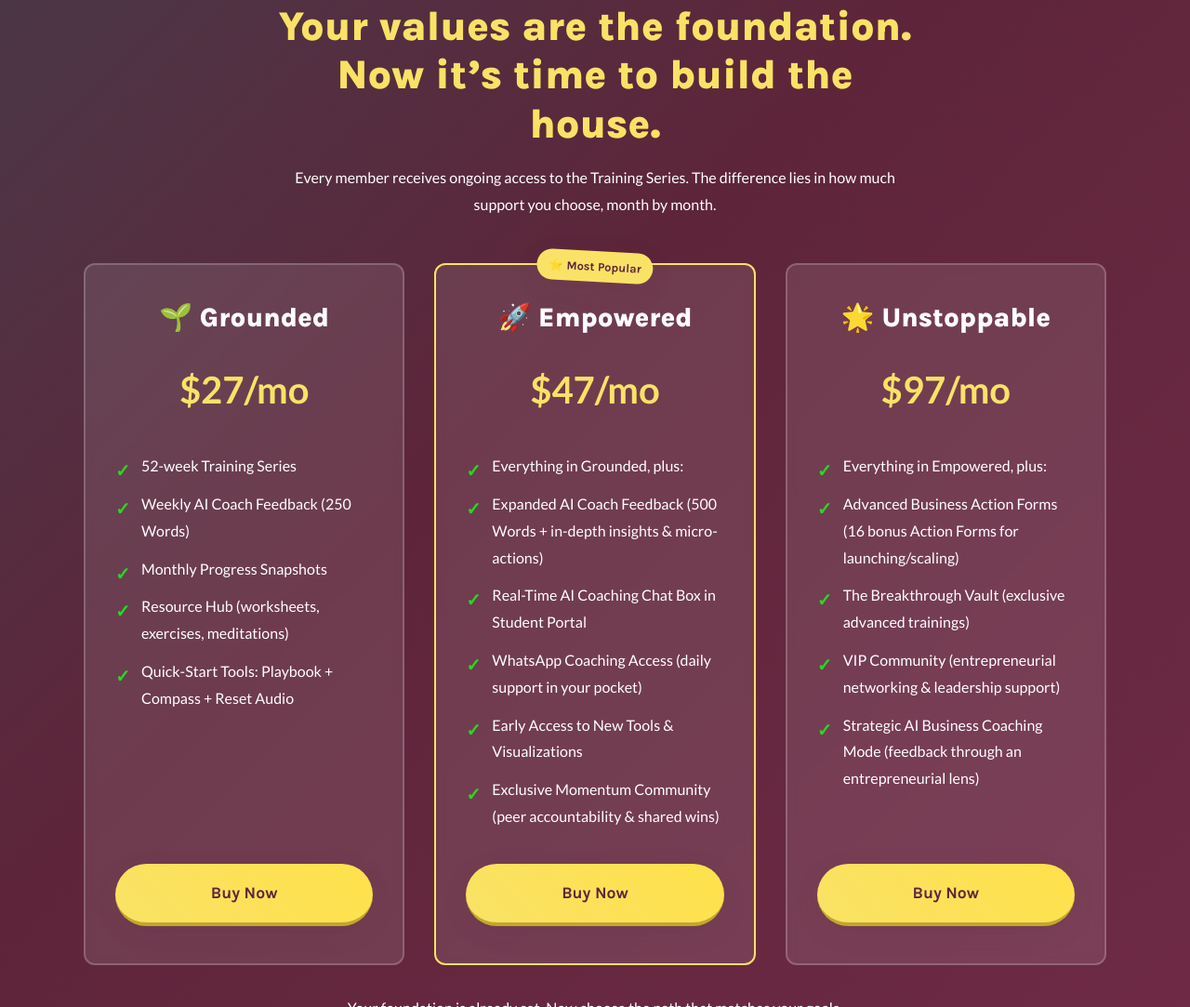
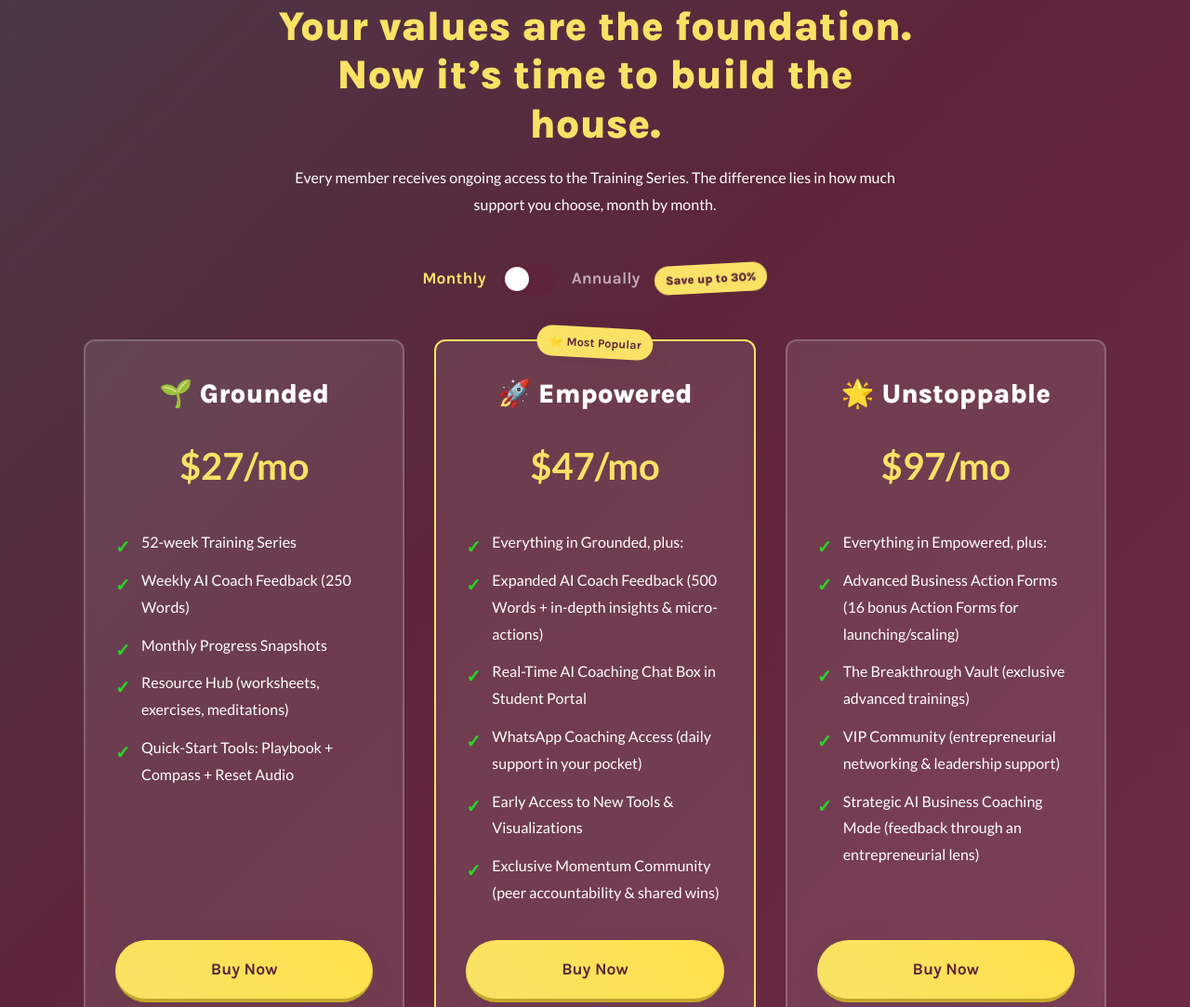
Before and after one commit to Power-Values/training, a plain HTML site: page index.html in a window 1280 px wide. Shown: the part 3476-4559 px from the top of the page at 93% size. Drawn offline with Linux system fonts and the light colour scheme.

Commit message:
annual and monthly

```diff
--- a/index.html
+++ b/index.html
@@ -194,10 +194,21 @@
             <div class="container">
                 <div class="section-header animate-on-scroll">
                     <h2>Your values are the foundation. Now it’s time to build the house.</h2>
-            <p>Every member receives ongoing access to the Training Series. The difference lies in how much support you choose, month by month.</p>
+                    <p>Every member receives ongoing access to the Training Series. The difference lies in how much support you choose, month&nbsp;by&nbsp;month.</p>
                 </div>
+
+                <div class="pricing-toggle-container">
+                    <span class="toggle-label active" id="monthly-label">Monthly</span>
+                    <label class="switch">
+                        <input type="checkbox" id="pricing-toggle">
+                        <span class="slider round"></span>
+                    </label>
+                    <span class="toggle-label" id="annual-label">Annually</span>
+                    <span class="save-tag">Save up to 30%</span>
+                </div>
+
                 <div class="pricing-grid">
-            <div class="pricing-tier animate-on-scroll">
+                    <div class="pricing-tier animate-on-scroll" data-monthly="27" data-annual="19.90">
                         <h3>🌱 Grounded</h3>
                         <p class="price">$27/mo</p>
                         <ul>
@@ -209,7 +220,7 @@
                         </ul>
                         <a href="https://powervalues.xyz/training-series-checkout" class="button" target="_blank">Buy Now</a>
                     </div>
-            <div class="pricing-tier tier-popular animate-on-scroll">
+                    <div class="pricing-tier tier-popular animate-on-scroll" data-monthly="47" data-annual="29.90">
                         <span class="popular-badge">⭐ Most Popular</span>
                         <h3>🚀 Empowered</h3>
                         <p class="price">$47/mo</p>
@@ -223,7 +234,7 @@
                         </ul>
                         <a href="https://powervalues.xyz/training-series-checkout" class="button" target="_blank">Buy Now</a>
                     </div>
-            <div class="pricing-tier animate-on-scroll">
+                    <div class="pricing-tier animate-on-scroll" data-monthly="97" data-annual="67.90">
                         <h3>🌟 Unstoppable</h3>
                         <p class="price">$97/mo</p>
                         <ul>
@@ -234,7 +245,6 @@
                             <li class="has-tick">Strategic AI Business Coaching Mode (feedback through an entrepreneurial lens)</li>
                         </ul>
                         <a href="https://powervalues.xyz/training-series-checkout" class="button" target="_blank">Buy Now</a>
-            </div>
                     </div>
                 </div>
                 <p class="cta-line animate-on-scroll">Your foundation is already set. Now choose the path that matches your goals.</p>
@@ -704,6 +714,34 @@
             });
         });
 
+        // --- 6. Pricing Toggle Logic ---
+        const pricingToggle = document.getElementById('pricing-toggle');
+        const pricingTiers = document.querySelectorAll('.pricing-tier');
+        const monthlyLabel = document.getElementById('monthly-label');
+        const annualLabel = document.getElementById('annual-label');
+
+        function updatePricing() {
+            const isAnnual = pricingToggle.checked;
+
+            monthlyLabel.classList.toggle('active', !isAnnual);
+            annualLabel.classList.toggle('active', isAnnual);
+
+            pricingTiers.forEach(tier => {
+                const priceElement = tier.querySelector('.price');
+                let newPrice;
+                if (isAnnual) {
+                    const annualPrice = tier.getAttribute('data-annual');
+                    newPrice = `$${annualPrice}/mo`;
+                } else {
+                    const monthlyPrice = tier.getAttribute('data-monthly');
+                    newPrice = `$${monthlyPrice}/mo`;
+                }
+                priceElement.textContent = newPrice;
+            });
+        }
+
+        pricingToggle.addEventListener('change', updatePricing);
+        updatePricing(); // Initial call to set the correct prices
     });
     </script>
 </body>
--- a/style.css
+++ b/style.css
@@ -15,6 +15,7 @@
 14. STYLES FOR "WHAT'S INSIDE" SECTION
 15. MOVED INLINE STYLES
 16. FAQ SECTION STYLES
+17. PRICING TOGGLE STYLES
 --------------------------- */
 
 /* 1. BRAND GUIDE & GLOBAL STYLES */
@@ -779,3 +780,107 @@ footer {
     box-shadow: 0 4px 15px rgba(94, 37, 58, 0.1);
     border-bottom-width: 2px;
 }
+
+/* 17. PRICING TOGGLE STYLES */
+.pricing-toggle-container {
+    display: flex;
+    justify-content: center;
+    align-items: center;
+    gap: 1rem;
+    margin-bottom: 3rem;
+    color: #fff;
+    font-family: var(--font-heading);
+    font-weight: 700;
+}
+
+.pricing-toggle-container .toggle-label {
+    font-size: 1.1rem;
+    cursor: pointer;
+    opacity: 0.6;
+    transition: opacity 0.3s ease;
+}
+
+.pricing-toggle-container .toggle-label.active {
+    opacity: 1;
+    color: var(--accent-color);
+}
+
+.switch {
+    position: relative;
+    display: inline-block;
+    width: 60px;
+    height: 34px;
+}
+
+.switch input {
+    opacity: 0;
+    width: 0;
+    height: 0;
+}
+
+.slider {
+    position: absolute;
+    cursor: pointer;
+    top: 0;
+    left: 0;
+    right: 0;
+    bottom: 0;
+    background-color: var(--primary-color);
+    -webkit-transition: .4s;
+    transition: .4s;
+}
+
+.slider:before {
+    position: absolute;
+    content: "";
+    height: 26px;
+    width: 26px;
+    left: 4px;
+    bottom: 4px;
+    background-color: white;
+    -webkit-transition: .4s;
+    transition: .4s;
+}
+
+input:checked + .slider {
+    background-color: var(--secondary-accent);
+}
+
+input:focus + .slider {
+    box-shadow: 0 0 1px var(--secondary-accent);
+}
+
+input:checked + .slider:before {
+    -webkit-transform: translateX(26px);
+    -ms-transform: translateX(26px);
+    transform: translateX(26px);
+}
+
+/* Rounded sliders */
+.slider.round {
+    border-radius: 34px;
+}
+
+.slider.round:before {
+    border-radius: 50%;
+}
+
+.save-tag {
+    background-color: var(--accent-color);
+    color: var(--primary-color);
+    padding: 0.25rem 0.75rem;
+    border-radius: 50px;
+    font-size: 0.8rem;
+    font-weight: 800;
+    transform: rotate(-3deg);
+    animation: bounce 1s infinite;
+}
+
+@keyframes bounce {
+    0%, 100% {
+        transform: rotate(-3deg) scale(1);
+    }
+    50% {
+        transform: rotate(-3deg) scale(1.05);
+    }
+}
```
Lines whose indentation alone changed are shown as unchanged.
